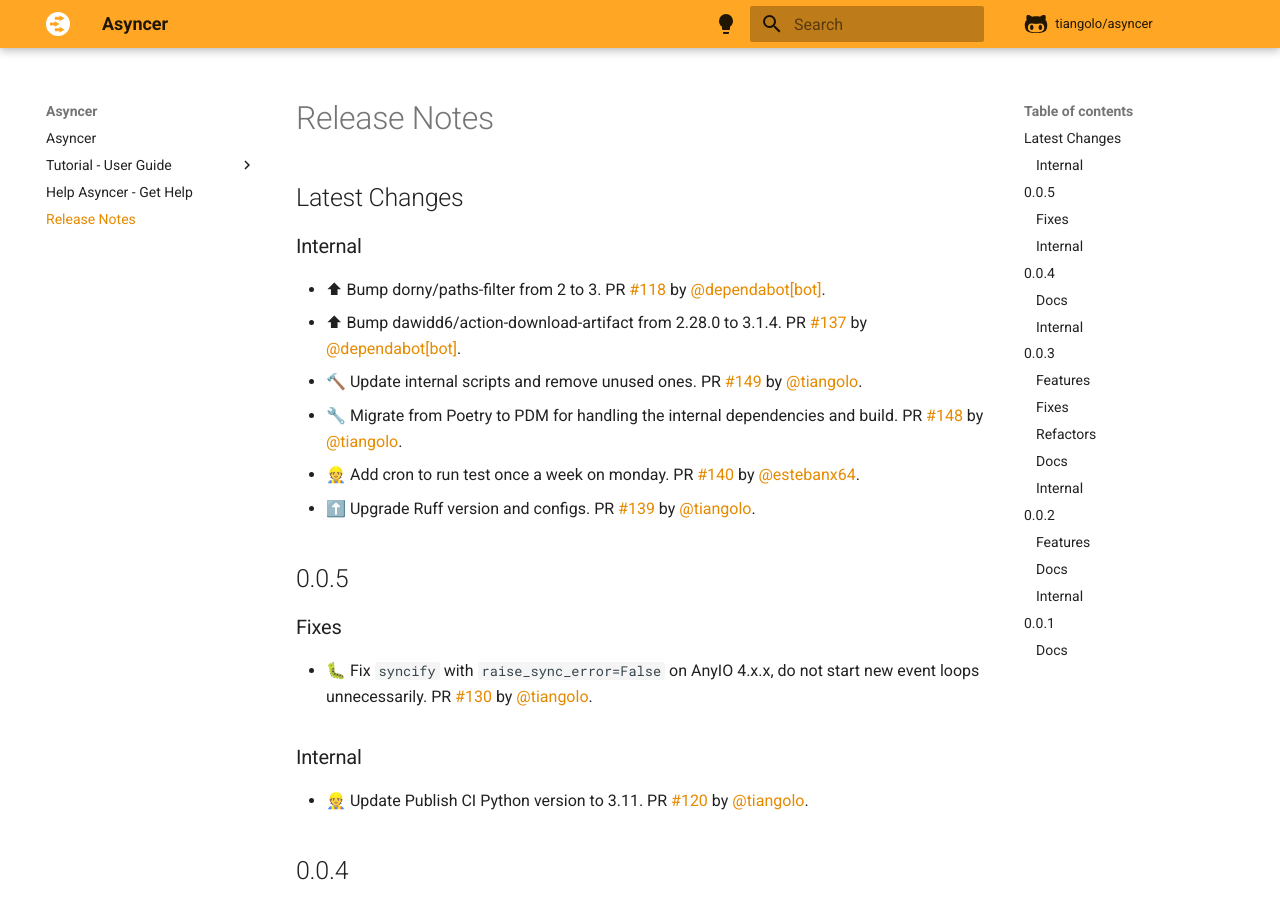
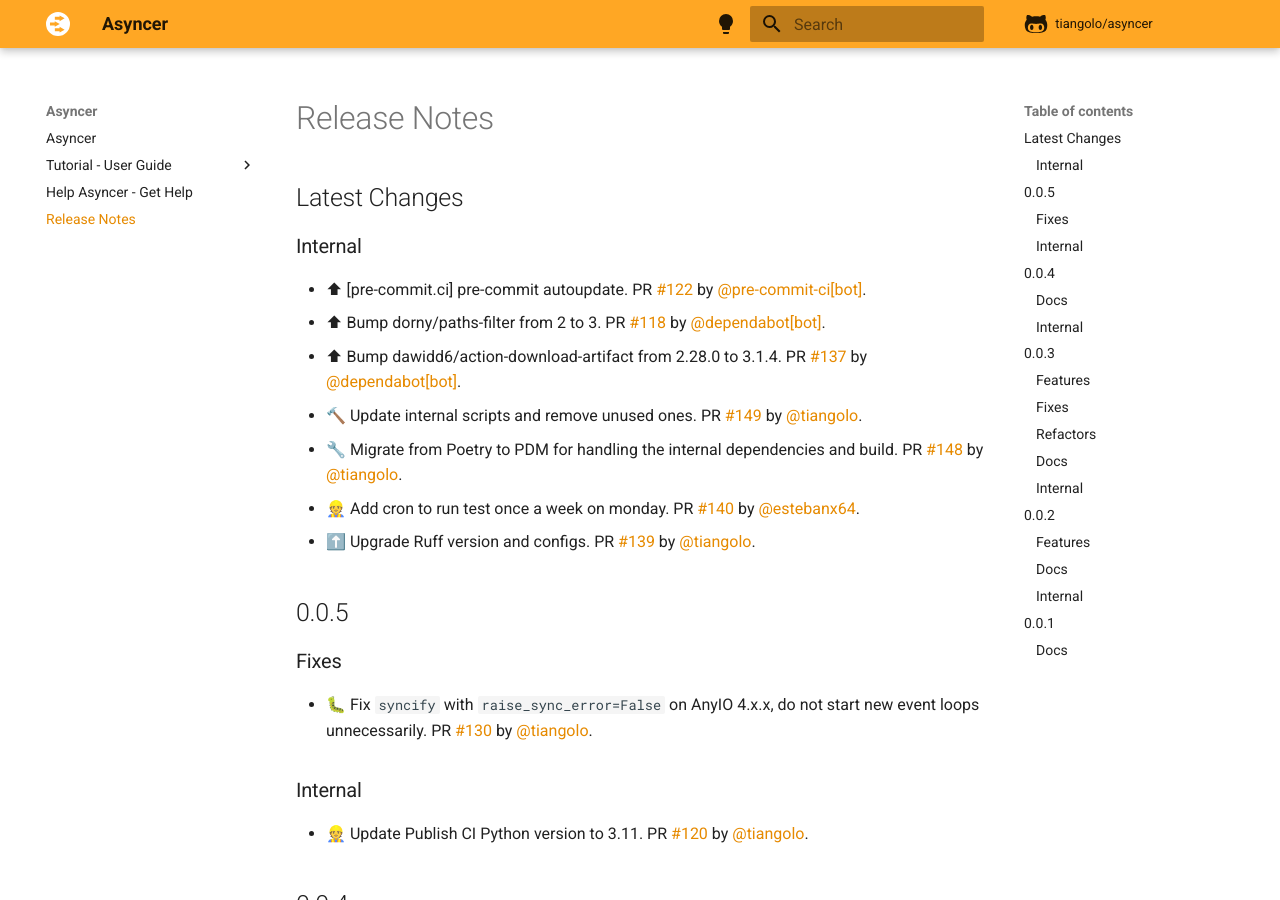
Before and after one commit to balintfrankas/fastapi-asyncer, an MkDocs documentation site: the page built from docs/release-notes.md, in a window 1280 px wide and 900 px high. Built offline with MkDocs 1.6.1 and Material for MkDocs 9.7.7, drawn with Linux system fonts in a browser that asks for light colours; comment, search, counter and statistics services are not loaded.

Commit message:
📝 Update release notes

```diff
--- a/docs/release-notes.md
+++ b/docs/release-notes.md
@@ -4,6 +4,7 @@
 
 ### Internal
 
+* ⬆ [pre-commit.ci] pre-commit autoupdate. PR [#122](https://github.com/tiangolo/asyncer/pull/122) by [@pre-commit-ci[bot]](https://github.com/apps/pre-commit-ci).
 * ⬆ Bump dorny/paths-filter from 2 to 3. PR [#118](https://github.com/tiangolo/asyncer/pull/118) by [@dependabot[bot]](https://github.com/apps/dependabot).
 * ⬆ Bump dawidd6/action-download-artifact from 2.28.0 to 3.1.4. PR [#137](https://github.com/tiangolo/asyncer/pull/137) by [@dependabot[bot]](https://github.com/apps/dependabot).
 * 🔨 Update internal scripts and remove unused ones. PR [#149](https://github.com/tiangolo/asyncer/pull/149) by [@tiangolo](https://github.com/tiangolo).
```
